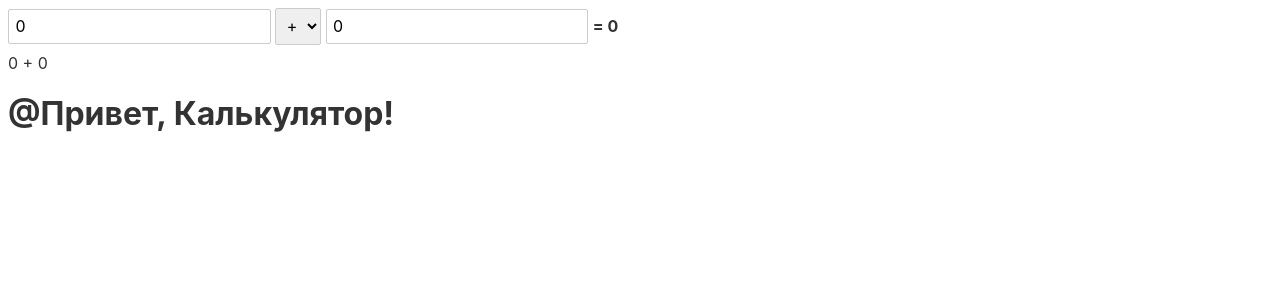
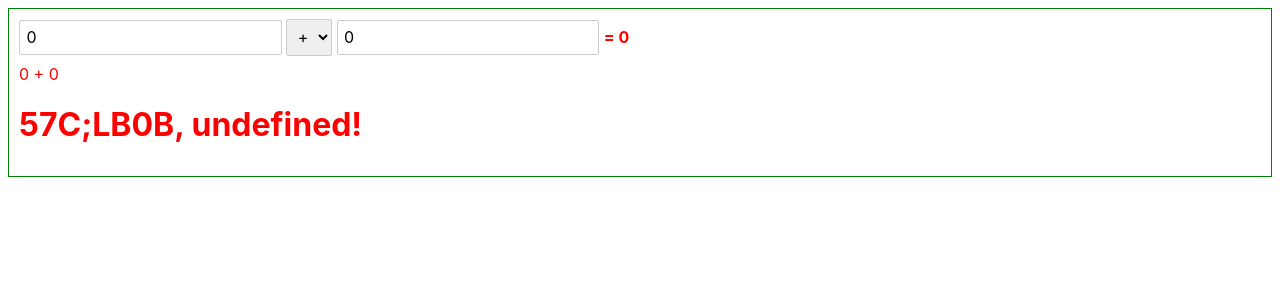
Before and after one commit to thinkjazz/svelt-calc, a Svelte app: page / in a window 1280 px wide. Shown: the top 300 px of the page. Built offline with nearby package versions, Linux system fonts and the light colour scheme.

Commit message:
Added import Calculator

```diff
--- a/src/App.svelte
+++ b/src/App.svelte
@@ -1,11 +1,15 @@
-<Calculator />
+<div>
+	<Calculator bind:result/>
+	<h1> 57C;LB0B, {result}!</h1>
+</div>
+
 <script>
 	import Calculator from './Calculator.svelte'
-	let name = 'Калькулятор';
+	let result;
 
 </script>
 
-<h1>@Привет, {name}!</h1>
+
 <style>
-
+		div {border: 1px solid green; padding:10px; color: red}
 </style>
```
